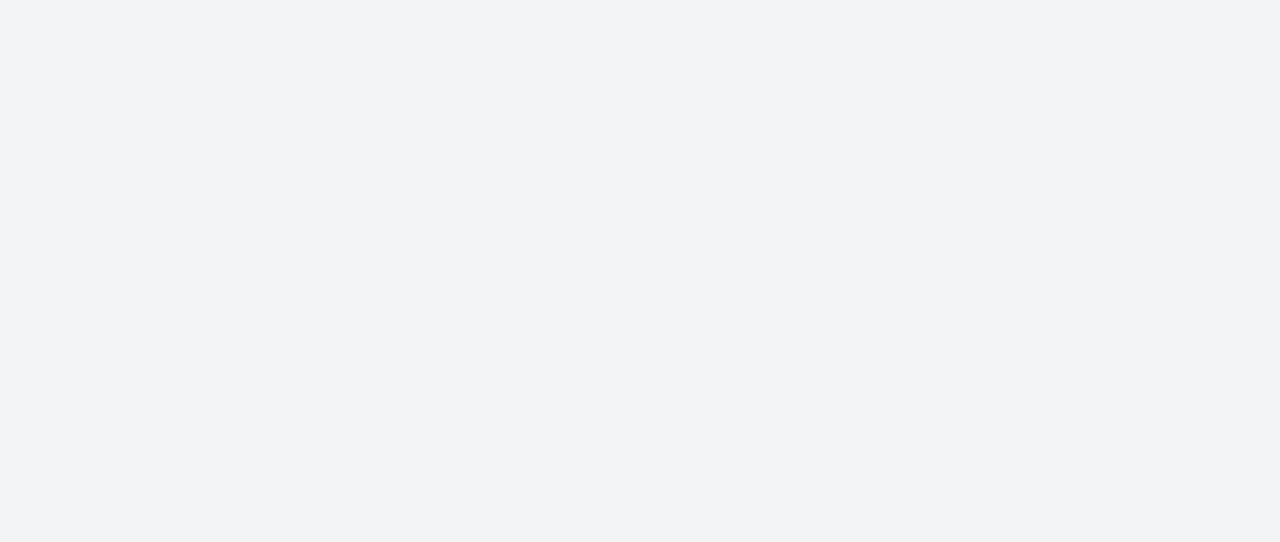
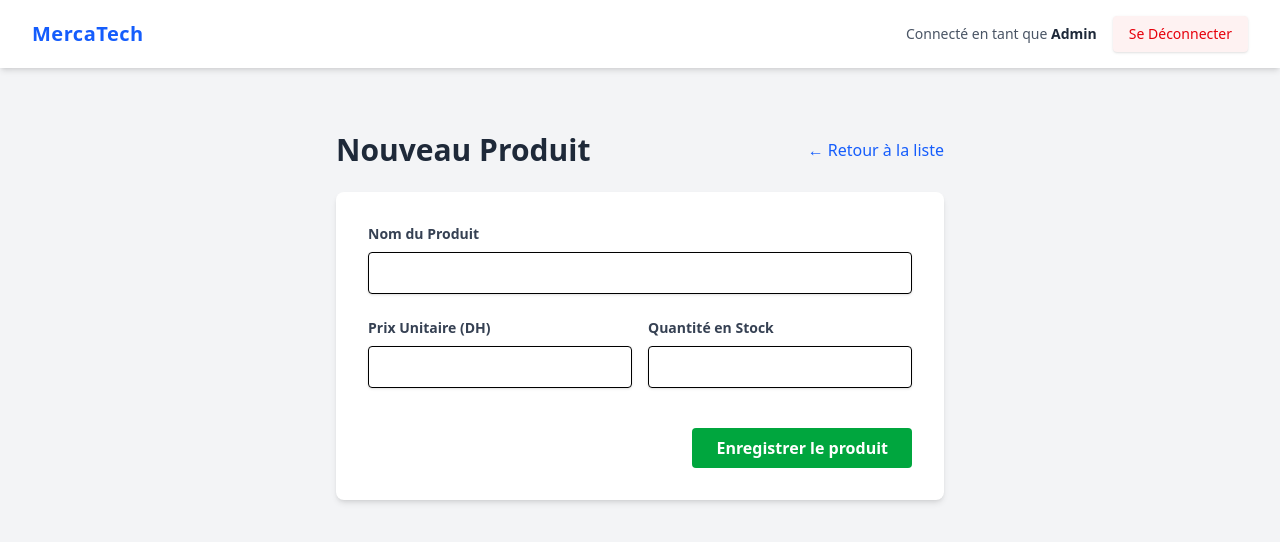
Before and after one commit to Elyass404/Mercatech_frontend, a React (Vite) app: page /products/new in a window 1280 px wide. Before the commit this address had no page. Shown: the top 542 px of the page. Built offline with nearby package versions, Linux system fonts and the light colour scheme; sample sign-in values are in the browser's storage.

Commit message:
added the functionality of adding a product with its form to insert the necessary informtion

```diff
--- a/src/App.jsx
+++ b/src/App.jsx
@@ -3,6 +3,7 @@ import { BrowserRouter as Router, Routes, Route, Navigate } from 'react-router-d
 import Products from './pages/Products';
 import Login from './pages/Login';
 import ProtectedRoute from './components/ProtectedRoute';
+import CreateProduct from './pages/CreateProduct';
 
 function App() {
   return (
@@ -15,6 +16,7 @@ function App() {
           <Route path="/products" element={<ProtectedRoute>
                 <Products />
               </ProtectedRoute>} />
+              <Route path="/products/new" element={<ProtectedRoute><CreateProduct /></ProtectedRoute>} />
         </Routes>
       </div>
     </Router>
--- /dev/null
+++ b/src/pages/CreateProduct.jsx
@@ -0,0 +1,110 @@
+import { useState } from 'react';
+import { useNavigate, Link } from 'react-router-dom';
+import { productService } from '../services/productService';
+import Navbar from '../components/Navbar';
+
+export default function CreateProduct() {
+    const [name, setName] = useState('');
+    const [unitPrice, setUnitPrice] = useState('');
+    const [stock, setStock] = useState('');
+    const [error, setError] = useState('');
+    const navigate = useNavigate();
+
+    const handleSubmit = async (e) => {
+        e.preventDefault();
+        setError('');
+
+        // Prepare the data to match your Spring Boot ProductRequest DTO
+        const productRequest = {
+            name: name,
+            unitPrice: parseFloat(unitPrice),
+            stock: parseInt(stock, 10)
+        };
+
+        try {
+            await productService.createProduct(productRequest);
+            // If successful, redirect back to the product list
+            navigate('/products');
+        } catch (err) {
+            console.error("Erreur lors de la création:", err);
+            // Check if backend sent a specific validation message
+            if (err.response && err.response.data) {
+                setError("Erreur: Vérifiez les données saisies.");
+            } else {
+                setError("Une erreur s'est produite lors de la connexion au serveur.");
+            }
+        }
+    };
+
+    return (
+        <div className="min-h-screen bg-gray-100">
+            <Navbar />
+
+            <div className="p-8 max-w-2xl mx-auto">
+                <div className="flex justify-between items-center mb-6">
+                    <h1 className="text-3xl font-bold text-gray-800">Nouveau Produit</h1>
+                    <Link to="/products" className="text-blue-600 hover:underline">
+                        &larr; Retour à la liste
+                    </Link>
+                </div>
+
+                <div className="bg-white p-8 rounded-lg shadow-md">
+                    {error && (
+                        <div className="bg-red-100 text-red-600 p-3 rounded mb-4 text-sm">
+                            {error}
+                        </div>
+                    )}
+
+                    <form onSubmit={handleSubmit} className="space-y-6">
+                        <div>
+                            <label className="block text-gray-700 text-sm font-bold mb-2">Nom du Produit</label>
+                            <input
+                                type="text"
+                                value={name}
+                                onChange={(e) => setName(e.target.value)}
+                                className="w-full px-4 py-2 border rounded shadow-sm focus:ring-2 focus:ring-blue-500 focus:outline-none"
+                                required
+                            />
+                        </div>
+
+                        <div className="grid grid-cols-2 gap-4">
+                            <div>
+                                <label className="block text-gray-700 text-sm font-bold mb-2">Prix Unitaire (DH)</label>
+                                <input
+                                    type="number"
+                                    step="0.01"
+                                    min="0.01"
+                                    value={unitPrice}
+                                    onChange={(e) => setUnitPrice(e.target.value)}
+                                    className="w-full px-4 py-2 border rounded shadow-sm focus:ring-2 focus:ring-blue-500 focus:outline-none"
+                                    required
+                                />
+                            </div>
+
+                            <div>
+                                <label className="block text-gray-700 text-sm font-bold mb-2">Quantité en Stock</label>
+                                <input
+                                    type="number"
+                                    min="0"
+                                    value={stock}
+                                    onChange={(e) => setStock(e.target.value)}
+                                    className="w-full px-4 py-2 border rounded shadow-sm focus:ring-2 focus:ring-blue-500 focus:outline-none"
+                                    required
+                                />
+                            </div>
+                        </div>
+
+                        <div className="flex justify-end pt-4">
+                            <button
+                                type="submit"
+                                className="bg-green-600 text-white font-bold py-2 px-6 rounded hover:bg-green-700 transition duration-200"
+                            >
+                                Enregistrer le produit
+                            </button>
+                        </div>
+                    </form>
+                </div>
+            </div>
+        </div>
+    );
+}
--- a/src/pages/Products.jsx
+++ b/src/pages/Products.jsx
@@ -1,6 +1,7 @@
 import { useState, useEffect } from 'react';
 import { productService } from '../services/productService';
 import Navbar from '../components/Navbar';
+import { Link } from 'react-router-dom';
 
 export default function Products() {
   const [products, setProducts] = useState([]);
@@ -15,7 +16,7 @@ export default function Products() {
         setProducts(data.content);
         setTotalPages(data.totalPages);
       } catch (error) {
-                console.error("Erreur lors de la récupération des produits:", error);
+        console.error('Erreur lors de la récupération des produits:', error);
       }
     };
 
@@ -23,18 +24,19 @@ export default function Products() {
     fetchProducts();
   }, [page]);
 
-
   return (
     <div className="min-h-screen bg-gray-100">
       <Navbar />
 
-
       <div className="p-8 max-w-6xl mx-auto">
         <div className="flex justify-between items-center mb-6">
           <h1 className="text-3xl font-bold text-gray-800">Produits</h1>
-                <button className="bg-blue-600 text-white px-4 py-2 rounded shadow hover:bg-blue-700 transition">
+          <Link
+            to="/products/new"
+            className="bg-blue-600 text-white px-4 py-2 rounded shadow hover:bg-blue-700 transition"
+          >
             + Nouveau Produit
-                </button>
+          </Link>
         </div>
 
         <div className="bg-white shadow-md rounded-lg overflow-hidden">
@@ -42,9 +44,13 @@ export default function Products() {
             <thead className="bg-gray-50 border-b">
               <tr>
                 <th className="p-4 font-semibold text-gray-600">Nom</th>
-                            <th className="p-4 font-semibold text-gray-600">Prix HT (DH)</th>
+                <th className="p-4 font-semibold text-gray-600">
+                  Prix HT (DH)
+                </th>
                 <th className="p-4 font-semibold text-gray-600">Stock</th>
-                            <th className="p-4 font-semibold text-gray-600 text-right">Actions</th>
+                <th className="p-4 font-semibold text-gray-600 text-right">
+                  Actions
+                </th>
               </tr>
             </thead>
             <tbody>
@@ -54,8 +60,12 @@ export default function Products() {
                   <td className="p-4">{product.unitPrice.toFixed(2)}</td>
                   <td className="p-4">{product.stock}</td>
                   <td className="p-4 text-right space-x-3">
-                                    <button className="text-blue-500 hover:text-blue-700">Éditer</button>
-                                    <button className="text-red-500 hover:text-red-700">Supprimer</button>
+                    <button className="text-blue-500 hover:text-blue-700">
+                      Éditer
+                    </button>
+                    <button className="text-red-500 hover:text-red-700">
+                      Supprimer
+                    </button>
                   </td>
                 </tr>
               ))}
@@ -79,7 +89,9 @@ export default function Products() {
           >
             Précédent
           </button>
-                <span className="text-gray-600">Page {page + 1} sur {totalPages || 1}</span>
+          <span className="text-gray-600">
+            Page {page + 1} sur {totalPages || 1}
+          </span>
           <button
             disabled={page >= totalPages - 1 || totalPages === 0}
             onClick={() => setPage(page + 1)}
--- a/src/services/productService.js
+++ b/src/services/productService.js
@@ -5,5 +5,11 @@ export const productService = {
     getAllProducts: async (page = 0, size = 10) => {
         const response = await api.get(`/products?page=${page}&size=${size}`);
         return response.data;
+    },
+
+    createProduct: async (productData) => {
+        const response = await api.post('/products', productData);
+        return response.data;
     }
+
 };
```
Lines whose indentation alone changed are shown as unchanged.
